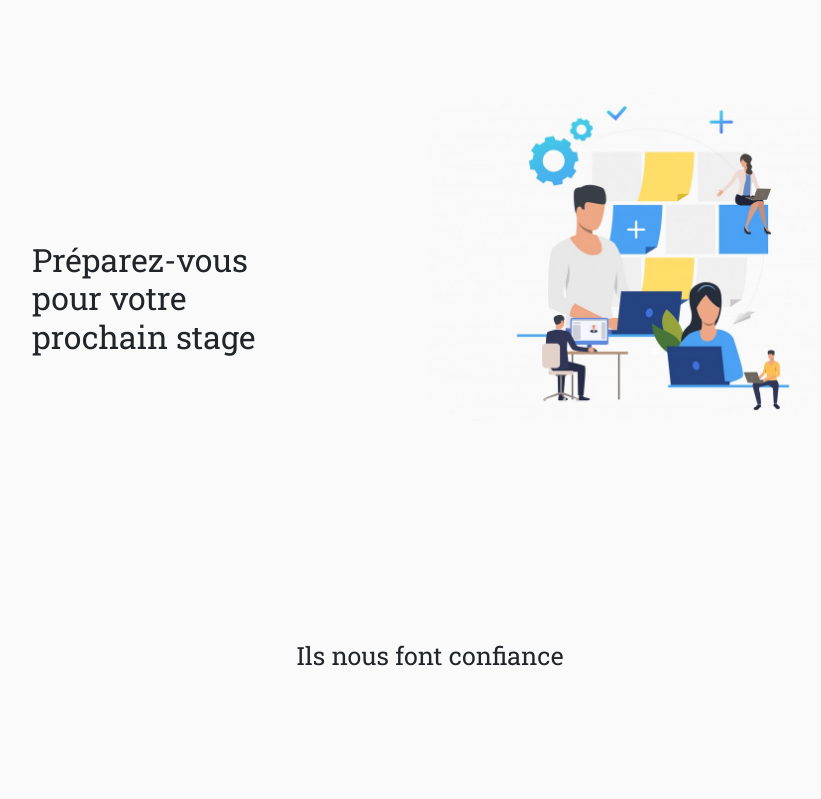
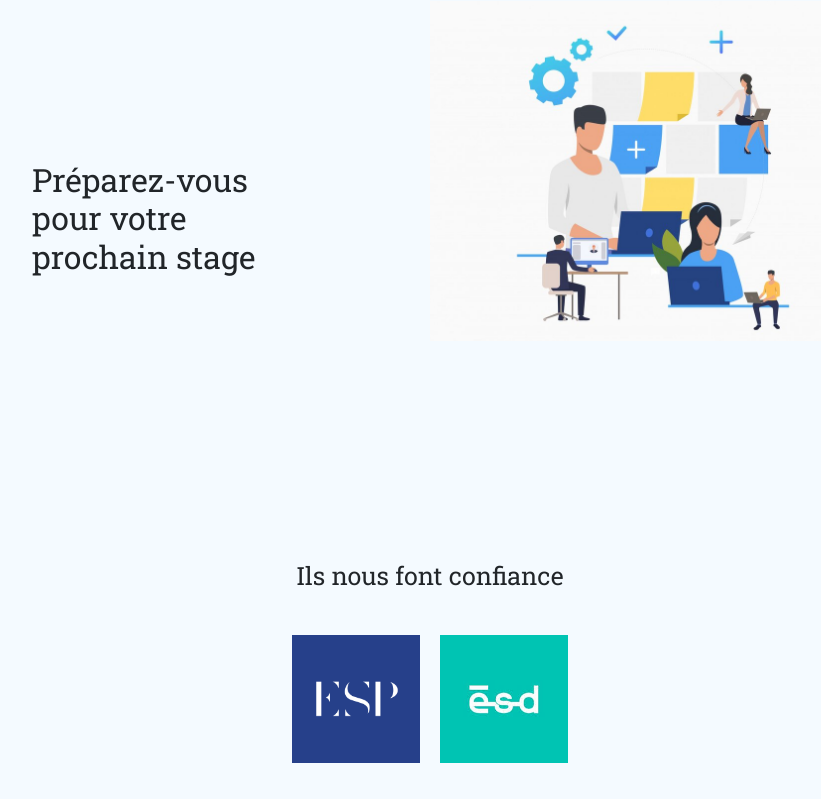
Before and after one commit to KarimHaddadi20/jobhunter, a Vue app: page / in a window 1280 px wide. Shown: the part 341-1140 px from the top of the page, without its empty margins (210-1031 px from the left). Before the commit the page ends 1020 px from the top, so only its background shows below. Built offline with nearby package versions, Linux system fonts and the light colour scheme; no server answers.

Commit message:
Delete unused images and update background color

```diff
--- a/src/App.vue
+++ b/src/App.vue
@@ -22,7 +22,7 @@ import Confidence from './components/Confidence.vue';
 
   </header>
 
-  <RouterView />
+  <!-- <RouterView /> -->
 
   <div>
 
--- a/src/assets/main.scss
+++ b/src/assets/main.scss
@@ -1,5 +1,5 @@
 // File: main.scss
 
 body {
-    background-color: #FAFAFA; // Remplacez #f0f0f0 par la couleur de votre choix
+    background-color: #F4FAFF; // Remplacez #f0f0f0 par la couleur de votre choix
   }
--- a/src/components/Confidence.vue
+++ b/src/components/Confidence.vue
@@ -6,6 +6,11 @@
 
 </div>
 
+
+<div class="image-container">
+    <img class="img1" src="@/assets/confiance1.png"  alt="Description de l'image 1">
+    <img class="img2" src="@/assets/confiance2.jpg" alt="Description de l'image 2">
+  </div>
 </template>
 
 <script setup>
@@ -23,4 +28,21 @@ font-size: 25px;
 text-align: center;
 }
 
+
+.image-container {
+    display: flex;
+    justify-content: center; /* Centrage horizontal */
+    align-items: center; /* Centrage vertical */
+    height: 25vh;
+
+  }
+
+  .image-container img  {
+    width: 10%;
+    margin: 0 10px; /* Ajustez cette valeur selon vos besoins */
+
+    }
+
+
+
 </style>
--- a/src/components/NavBar.vue
+++ b/src/components/NavBar.vue
@@ -2,7 +2,9 @@
 
     <nav class="navbar">
         <div>
+          <a href=".">
           <img src="@/assets/logo.png" alt="Logo" class="logo" />
+          </a>
         </div>
         <div>
           <router-link to="/signup" class="nav-link">Sign Up</router-link>
```
Also changed, not shown: src/assets/confiance1.png (renamed from img/confiance1.png), src/assets/confiance2.jpg (renamed from img/confiance2.jpg).
